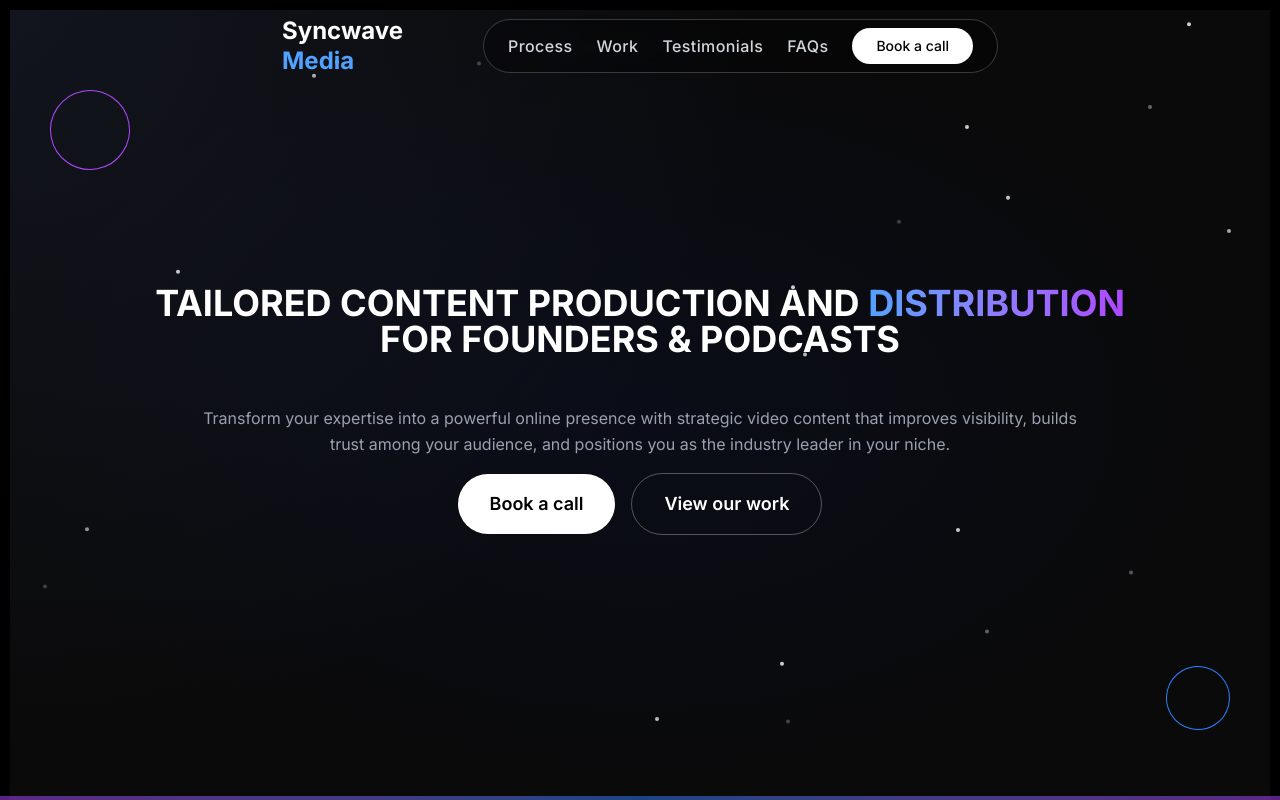
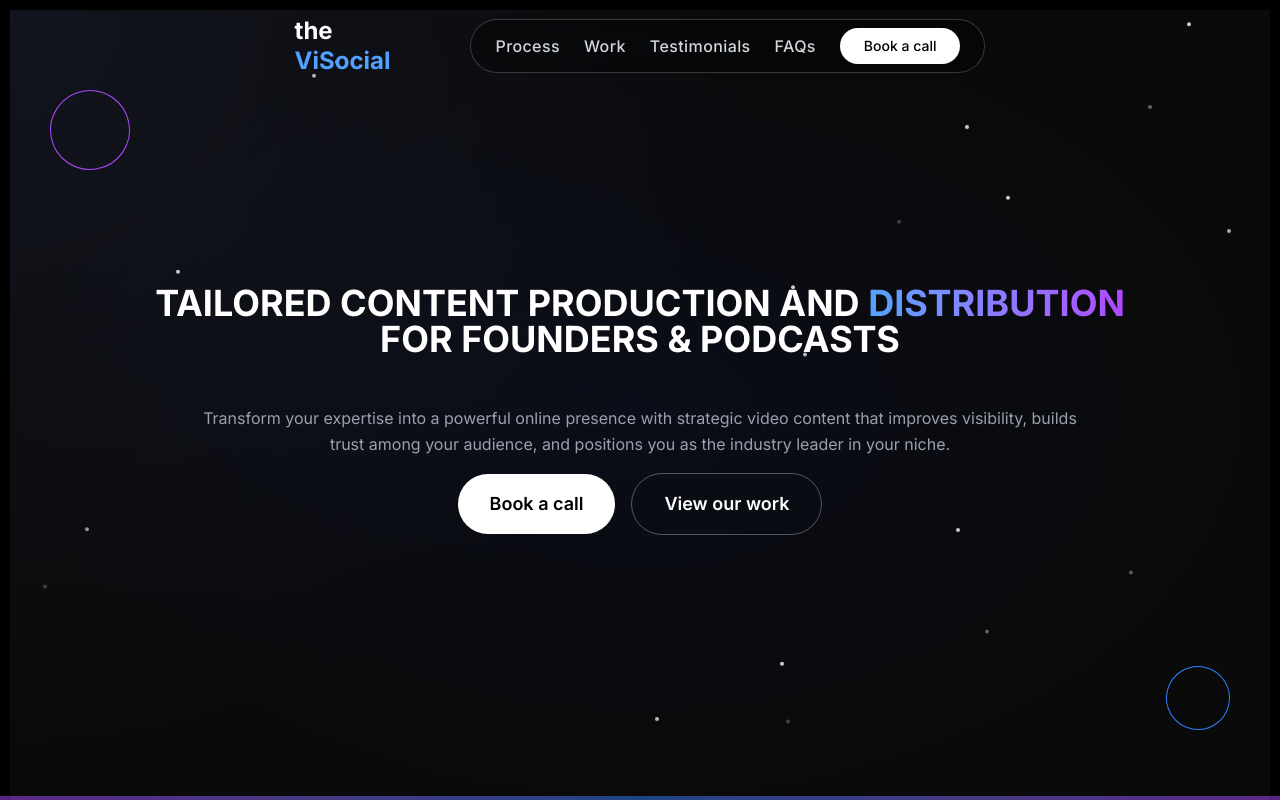
Before and after one commit to PrashantGadekar/vishal-agency-site, a Next.js app: page / in a window 1280 px wide. Shown: the top 800 px of the page. Built offline with nearby package versions, Linux system fonts and the light colour scheme.

Commit message:
Updated Header section

```diff
--- a/src/components/Header.jsx
+++ b/src/components/Header.jsx
@@ -40,10 +40,10 @@
           style={{ marginRight: '5rem' }}
         >
           <a href="#home" className="flex items-center space-x-2">
-            {/* <span className="text-2xl">🌊</span> */}
+
             <div className="flex flex-col leading-tight">
-              <span className="text-white">Syncwave</span>
-              <span className="text-blue-400" style={{ justifyContent: 'center' }}>Media</span>
+              <span className="text-white">the</span>
+              <span className="text-blue-400" style={{ justifyContent: 'center' }}>ViSocial</span>
             </div>
           </a>
 
```
Also changed, not shown: 2 other files (tests, documents, lock files or other folders).
